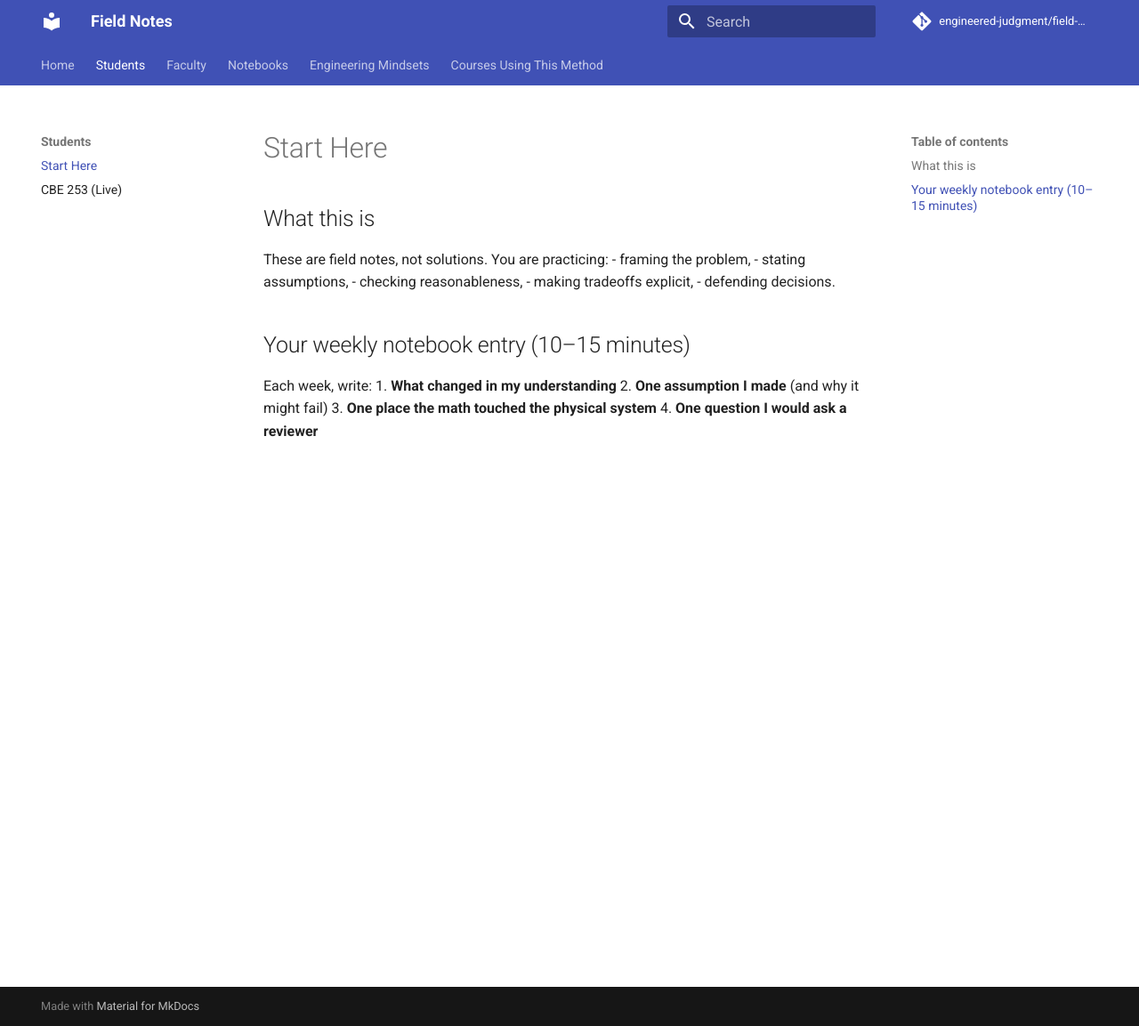
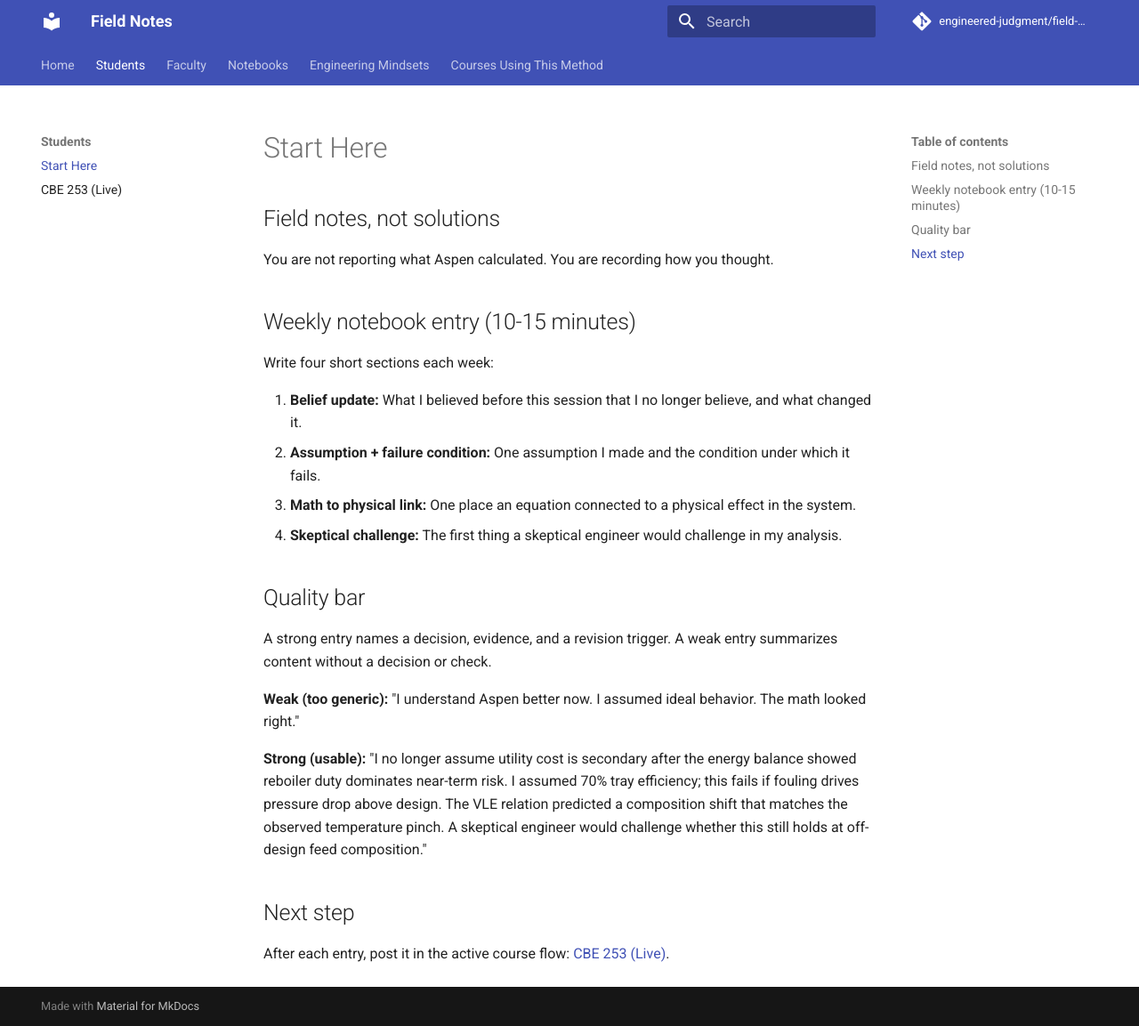
Before and after one commit to engineered-judgment/field-notes, an MkDocs documentation site: the page built from docs/start-here.md, in a window 1280 px wide and 1153 px high. Shown: the whole window at 89% size. Built offline with MkDocs 1.6.1 and Material for MkDocs 9.7.7, drawn with Linux system fonts in a browser that asks for light colours; comment, search, counter and statistics services are not loaded.

Commit message:
Tighten Start Here into operational student workflow

```diff
--- a/docs/start-here.md
+++ b/docs/start-here.md
@@ -1,16 +1,25 @@
 # Start Here
 
-## What this is
-These are field notes, not solutions. You are practicing:
-- framing the problem,
-- stating assumptions,
-- checking reasonableness,
-- making tradeoffs explicit,
-- defending decisions.
+## Field notes, not solutions
+You are not reporting what Aspen calculated. You are recording how you thought.
 
-## Your weekly notebook entry (10–15 minutes)
-Each week, write:
-1. **What changed in my understanding**
-2. **One assumption I made** (and why it might fail)
-3. **One place the math touched the physical system**
-4. **One question I would ask a reviewer**
+## Weekly notebook entry (10-15 minutes)
+Write four short sections each week:
+
+1. **Belief update:** What I believed before this session that I no longer believe, and what changed it.
+2. **Assumption + failure condition:** One assumption I made and the condition under which it fails.
+3. **Math to physical link:** One place an equation connected to a physical effect in the system.
+4. **Skeptical challenge:** The first thing a skeptical engineer would challenge in my analysis.
+
+## Quality bar
+A strong entry names a decision, evidence, and a revision trigger.
+A weak entry summarizes content without a decision or check.
+
+**Weak (too generic):**
+"I understand Aspen better now. I assumed ideal behavior. The math looked right."
+
+**Strong (usable):**
+"I no longer assume utility cost is secondary after the energy balance showed reboiler duty dominates near-term risk. I assumed 70% tray efficiency; this fails if fouling drives pressure drop above design. The VLE relation predicted a composition shift that matches the observed temperature pinch. A skeptical engineer would challenge whether this still holds at off-design feed composition."
+
+## Next step
+After each entry, post it in the active course flow: [CBE 253 (Live)](contexts/cbe253/index.md).
```
